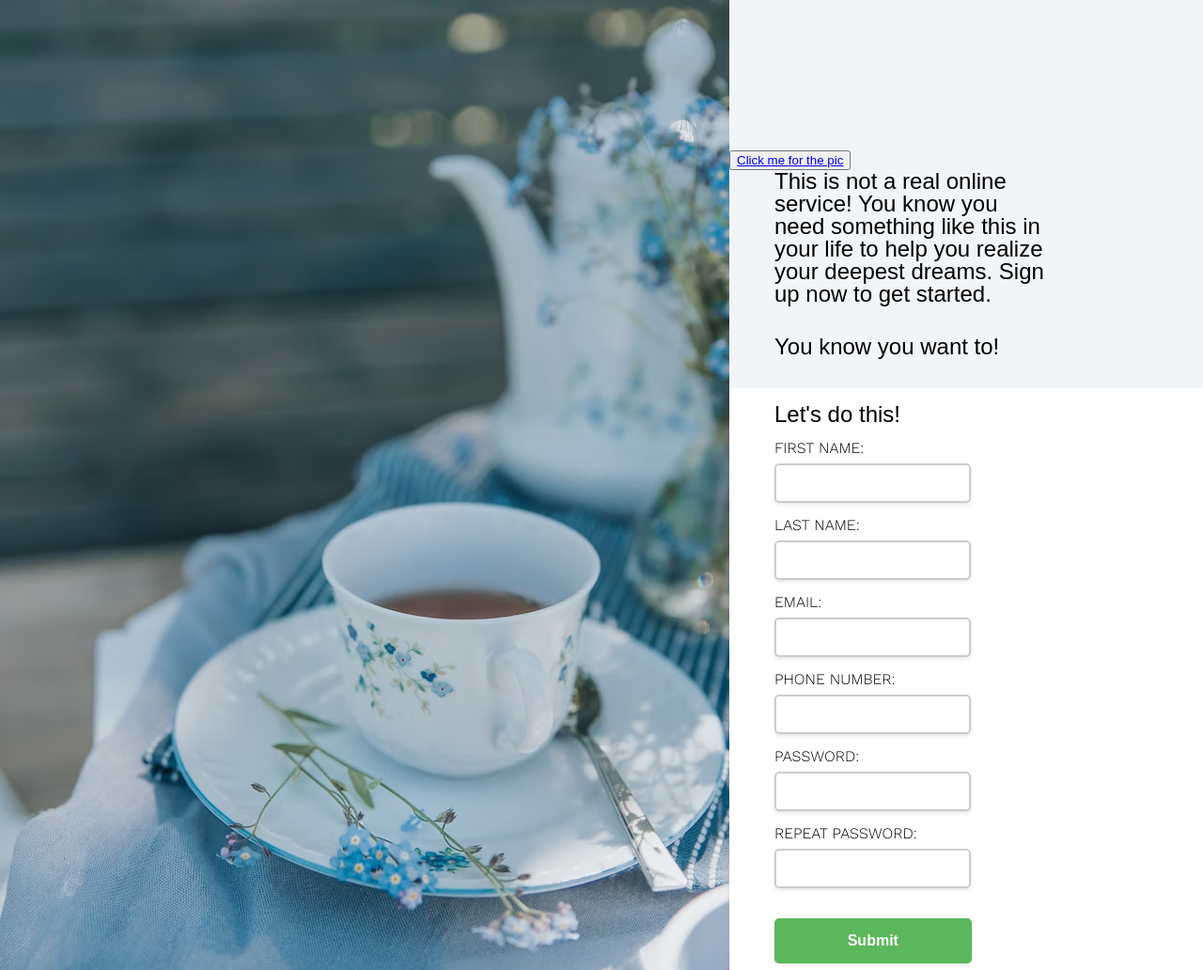
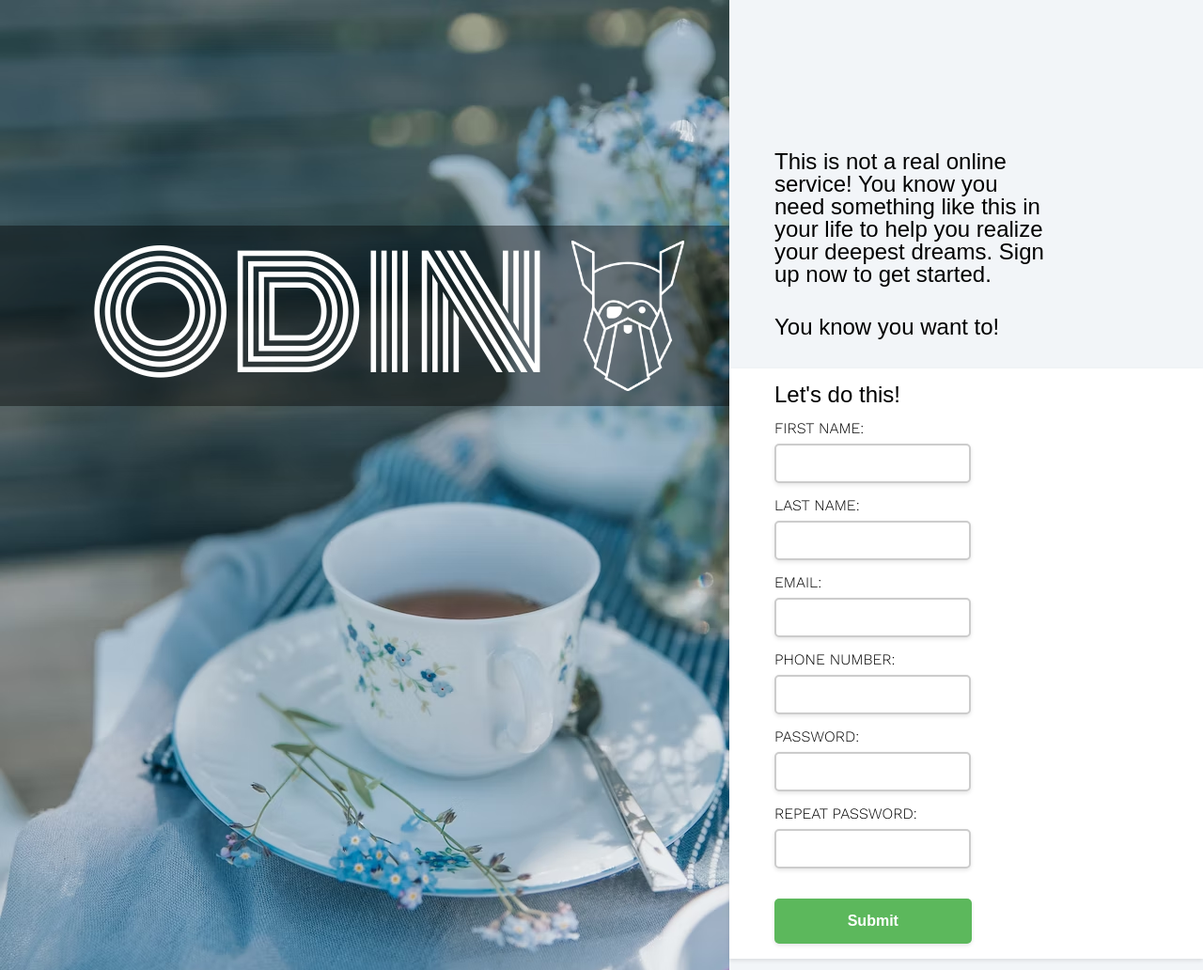
Before and after one commit to dotocan1/sign-up-form, a plain HTML site: page index.html in a window 1280 px wide. Shown: the top 1032 px of the page at 94% size. Drawn offline with nearby package versions, Linux system fonts and the light colour scheme.

Commit message:
project done!

```diff
--- a/index.html
+++ b/index.html
@@ -8,6 +8,8 @@
     <link
       href="https://fonts.googleapis.com/css2?family=Work+Sans:wght@300&display=swap"
       rel="stylesheet">
+    <link href="https://fonts.googleapis.com/css2?family=Monoton&display=swap"
+      rel="stylesheet">
     <meta charset="UTF-8">
     <meta http-equiv="X-UA-Compatible" content="IE=edge">
     <meta name="viewport" content="width=device-width, initial-scale=1.0">
@@ -17,12 +19,15 @@
     <div class="container">
       <div class="item">
         <img src="./slike/sign-up-form.avif" alt="Grunge picture">
+        <div class="picture-text">
+          <p>ODIN
+          </p>
+          <img src="./slike/odin-lined.png" alt="">
+        </div>
       </div>
       <div>
         <div class="right-side-container">
           <div class="paragraph-item">
-            <button><a href="./how-it-should-look-like.png" target="_blank">Click
-                me for the pic</a></button>
             <p>
               This is not a real online service! You know you need something
               like this in your life to help you realize your deepest dreams.
--- a/styles.css
+++ b/styles.css
@@ -2,7 +2,7 @@
     font-family: 'Work Sans', sans-serif;
 }
 
-body{
+body {
     background-color: #F2F5F8;
 }
 
@@ -12,7 +12,7 @@ p {
     margin-left: 3rem;
 }
 
-form{
+form {
     margin-left: 3rem;
 }
 
@@ -94,7 +94,30 @@ label {
     margin-bottom: 0.5rem;
 }
 
-.form-div{
+.form-div {
     background-color: #FFFFFF;
     box-shadow: 0 2px 4px rgba(0, 0, 0, 0.1);
 }
+
+.picture-text {
+    position: absolute;
+    top: 15rem;
+    background-color: rgba(0, 0, 0, 0.4);
+    width: 776px;
+}
+
+.picture-text p {
+    font-size: 10rem;
+    color: white;
+    padding: 1rem;
+    margin: 0rem;
+    margin-left: 5rem;
+    font-family: 'Monoton', cursive;
+}
+
+.picture-text img {
+    position: absolute;
+    top: 1rem;
+    left: 38rem;
+    height: 10rem;
+}
```
